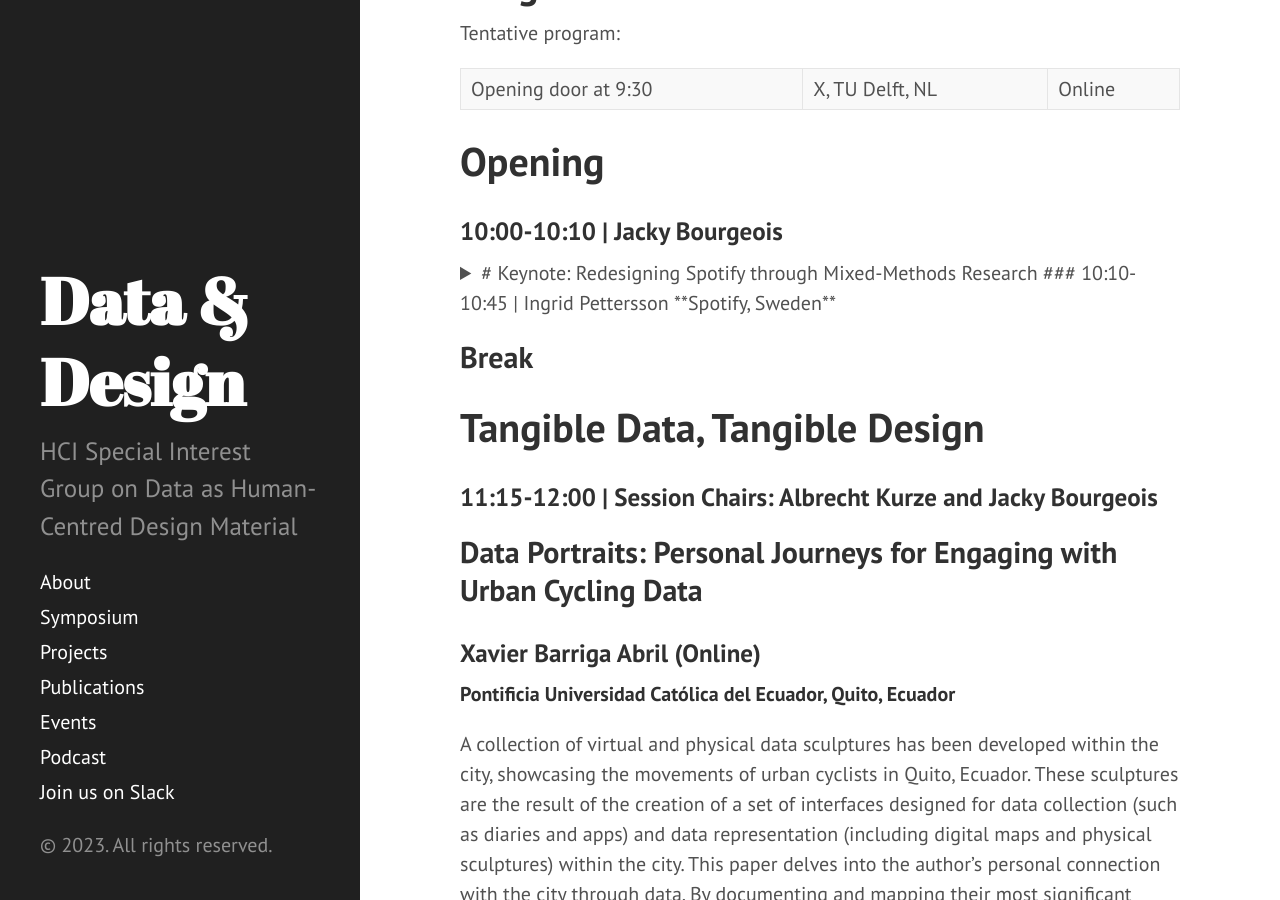
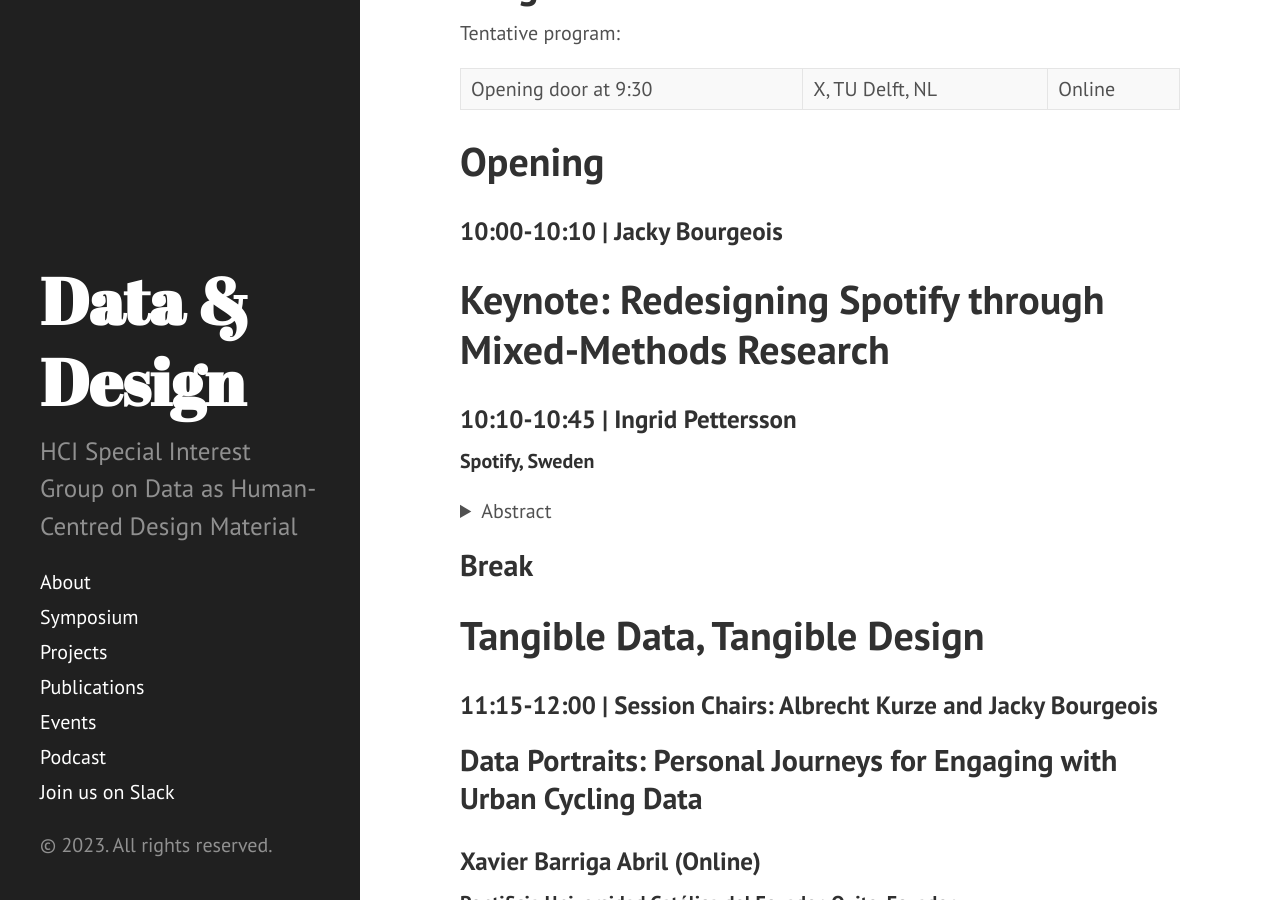
Before and after one commit to datacentricdesign/sig, a Jekyll site: the page built from symposium.md, in a window 1280 px wide and 900 px high, scrolled down 1621 px. Built offline with Jekyll 4.4.1, drawn with Linux system fonts in a browser that asks for light colours; Markdown is read by kramdown in place of the engine named in the settings.

Commit message:
Update symposium.md

```diff
--- a/symposium.md
+++ b/symposium.md
@@ -29,12 +29,12 @@ Opening door at 9:30 | X, TU Delft, NL | Online
 # Opening
 ### 10:00-10:10 | Jacky Bourgeois
 
-<details>
-<summary>
 # Keynote: Redesigning Spotify through Mixed-Methods Research
 ### 10:10-10:45 | Ingrid Pettersson
 **Spotify, Sweden**
-</summary>
+
+<details>
+<summary>Abstract</summary>
 Launching radical changes to loved and habitually used features, used by millions every day, presents a challenge both to the end user and the organization making the change. Ingrid will present an overview of how Product Insights at Spotify work and an example of how data science and user research collaborated during the latest redesign of the mobile Library feature at Spotify. The challenge required a high degree of sensitivity to users’ needs within what is often considered their space in the world of streaming. Close collaboration between the product, design, engineering, data science, and user research disciplines, with a focus on quantitative and qualitative mixed methods insight work in early development phases, enabled the experience to be launched with the users’ experience at the forefront.
 
 Ingrid's work focuses on user research and user experience design, with the ambition to understand user needs and pain-points to make everyday life with technology seamless, valuable, and enjoyable. She has nearly two decades of experience in the field, combining management and user experience research in industry and academic research. She strongly believes in the power of data-driven decision-making and driving user-centric initiatives in her role as User Research Manager at Spotify, where she has focused on the core mobile app and strategic partnership experiences.
```
